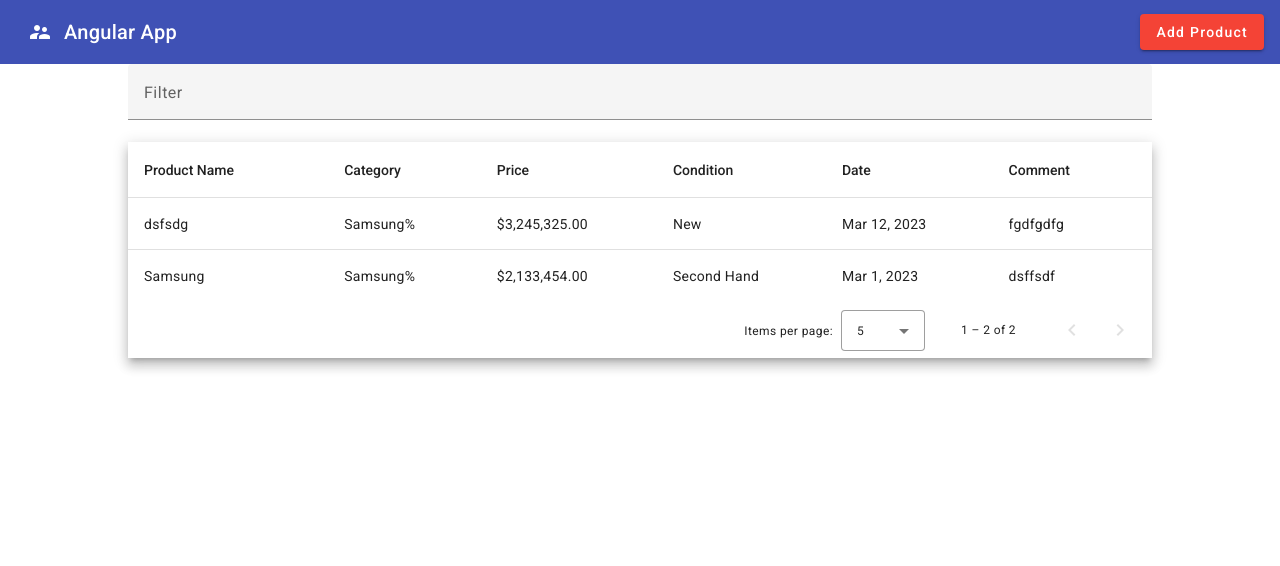
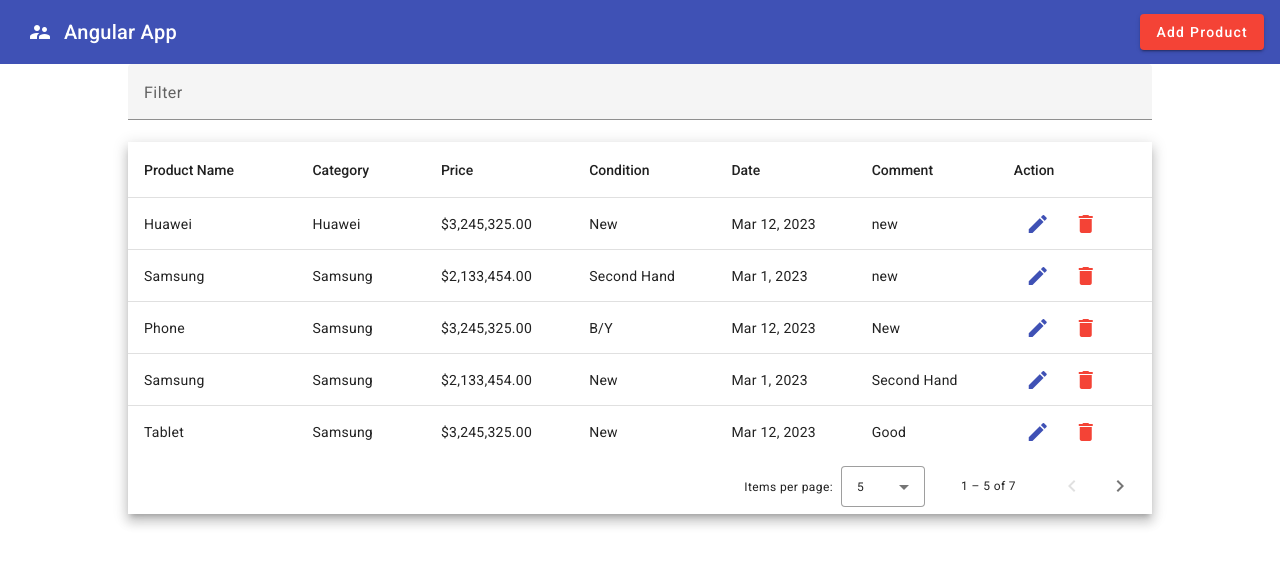
Before and after one commit to jasurbekyusuf/TodoApp, an Angular app: page / in a window 1280 px wide. Shown: the top 566 px of the page. Built offline with nearby package versions, Linux system fonts and the light colour scheme; data requests are answered from the project's data file.

Commit message:
SERVICES: Request to Api -> Finished

```diff
--- a/db.json
+++ b/db.json
@@ -1,11 +1,11 @@
 {
   "productList": [
     {
-      "productName": "dsfsdg",
-      "category": "Samsung",
+      "productName": "Huawei",
+      "category": "Huawei",
       "condition": "New",
       "price": "3245325",
-      "comment": "fgdfgdfg",
+      "comment": "new",
       "date": "2023-03-12T19:00:00.000Z",
       "id": 1
     },
@@ -14,9 +14,54 @@
       "category": "Samsung",
       "condition": "Second Hand",
       "price": "2133454",
-      "comment": "dsffsdf",
+      "comment": "new",
       "date": "2023-03-01T19:00:00.000Z",
       "id": 2
+    },
+    {
+      "productName": "Phone",
+      "category": "Samsung",
+      "condition": "B/Y",
+      "price": "3245325",
+      "comment": "New",
+      "date": "2023-03-12T19:00:00.000Z",
+      "id": 3
+    },
+    {
+      "productName": "Samsung",
+      "category": "Samsung",
+      "condition": "New",
+      "price": "2133454",
+      "comment": "Second Hand",
+      "date": "2023-03-01T19:00:00.000Z",
+      "id": 4
+    },
+    {
+      "productName": "Tablet",
+      "category": "Samsung",
+      "condition": "New",
+      "price": "3245325",
+      "comment": "Good",
+      "date": "2023-03-12T19:00:00.000Z",
+      "id": 5
+    },
+    {
+      "productName": "ewrtdsfgdfg",
+      "category": "Samsung",
+      "condition": "New",
+      "price": "45435345",
+      "comment": "dsfgfdgdfg",
+      "date": "2023-03-06T19:00:00.000Z",
+      "id": 6
+    },
+    {
+      "productName": "Mac",
+      "category": "Huawei",
+      "condition": "New",
+      "price": "353456436",
+      "comment": "errrrr",
+      "date": "2023-03-05T19:00:00.000Z",
+      "id": 7
     }
   ]
 }
--- a/src/app/app.component.html
+++ b/src/app/app.component.html
@@ -18,38 +18,53 @@
     <div class="mat-elevation-z8">
       <table mat-table [dataSource]="dataSource" matSort>
 
-        <!-- ID Column -->
+        <!-- Product Name Column -->
         <ng-container matColumnDef="productName">
           <th mat-header-cell *matHeaderCellDef mat-sort-header> Product Name </th>
           <td mat-cell *matCellDef="let row"> {{row.productName}} </td>
         </ng-container>
 
-        <!-- Progress Column -->
+        <!-- Category Column -->
         <ng-container matColumnDef="category">
           <th mat-header-cell *matHeaderCellDef mat-sort-header> Category </th>
-          <td mat-cell *matCellDef="let row"> {{row.category}}% </td>
+          <td mat-cell *matCellDef="let row"> {{row.category}} </td>
         </ng-container>
 
-        <!-- Name Column -->
+        <!-- Date Column -->
         <ng-container matColumnDef="date">
           <th mat-header-cell *matHeaderCellDef mat-sort-header> Date </th>
           <td mat-cell *matCellDef="let row"> {{row.date | date}} </td>
         </ng-container>
 
-        <!-- Fruit Column -->
+        <!-- Price Column -->
         <ng-container matColumnDef="price">
           <th mat-header-cell *matHeaderCellDef mat-sort-header> Price </th>
           <td mat-cell *matCellDef="let row"> {{row.price | currency}} </td>
         </ng-container>
 
+        <!-- Condition Column -->
         <ng-container matColumnDef="condition">
           <th mat-header-cell *matHeaderCellDef mat-sort-header> Condition </th>
           <td mat-cell *matCellDef="let row"> {{row.condition}} </td>
         </ng-container>
 
+        <!-- Comment Column -->
         <ng-container matColumnDef="comment">
           <th mat-header-cell *matHeaderCellDef mat-sort-header> Comment </th>
           <td mat-cell *matCellDef="let row"> {{row.comment}} </td>
+        </ng-container>
+
+        <!-- Action Column -->
+        <ng-container matColumnDef="action">
+          <th mat-header-cell *matHeaderCellDef mat-sort-header> Action </th>
+          <td mat-cell *matCellDef="let row">
+            <button mat-icon-button color="primary" (click)="editProduct(row)">
+              <mat-icon>edit</mat-icon>
+            </button>
+            <button mat-icon-button color="warn" (click)="deleteProduct(row.id)">
+              <mat-icon>delete</mat-icon>
+            </button>
+          </td>
         </ng-container>
 
         <tr mat-header-row *matHeaderRowDef="displayedColumns"></tr>
--- a/src/app/app.component.ts
+++ b/src/app/app.component.ts
@@ -14,7 +14,7 @@ import { MatTableDataSource } from '@angular/material/table';
 export class AppComponent implements OnInit{
   constructor(private dialog: MatDialog, private api: ApiService){}
 
-  displayedColumns: string[] = ['productName', 'category', 'price', 'condition', 'date', 'comment'];
+  displayedColumns: string[] = ['productName', 'category', 'price', 'condition', 'date', 'comment', 'action'];
   dataSource!: MatTableDataSource<any>;
 
   @ViewChild(MatPaginator) paginator!: MatPaginator;
@@ -28,6 +28,10 @@ export class AppComponent implements OnInit{
   openDialog() {
     this.dialog.open(DialogComponent, {
       width: "30%"
+    }).afterClosed().subscribe(res =>{
+      if(res === 'save'){
+        this.getAllProducts()
+      }
     });
   }
 
@@ -53,4 +57,28 @@ export class AppComponent implements OnInit{
       this.dataSource.paginator.firstPage();
     }
   }
+
+  editProduct(row: any){
+    this.dialog.open(DialogComponent, {
+      width: '30%',
+      data: row
+    }).afterClosed().subscribe(res =>{
+      if(res === 'update'){
+        this.getAllProducts()
+      }
+    });
+  }
+
+  deleteProduct(id: number){
+    this.api.deleteProduct(id)
+      .subscribe({
+        next:(res) => {
+          alert("Product deleted successfully")
+          this.getAllProducts()
+        },
+        error: ()=>{
+          alert("Something went wrong while get product")
+        }
+      })
+  }
 }
--- a/src/app/dialog/dialog.component.html
+++ b/src/app/dialog/dialog.component.html
@@ -47,6 +47,6 @@
 
   <div mat-dialog-actions [align]="'end'">
     <button mat-raised-button color="warn" mat-dialog-close>Close</button>
-    <button mat-raised-button color="primary" (click)="addProduct()">Save</button>
+    <button mat-raised-button color="primary" (click)="addProduct()">{{actionBtn}}</button>
   </div>
 </div>
--- a/src/app/dialog/dialog.component.ts
+++ b/src/app/dialog/dialog.component.ts
@@ -1,7 +1,8 @@
 import { ApiService } from './../services/api.service';
-import { Component, OnInit } from '@angular/core';
+import { Component, Inject, inject, OnInit } from '@angular/core';
 import { FormGroup, FormBuilder, Validators } from '@angular/forms';
-import { MatDialogRef } from '@angular/material/dialog';
+import { MatDialogRef, MAT_DIALOG_DATA } from '@angular/material/dialog';
+import { SafeValue } from '@angular/platform-browser';
 
 @Component({
   selector: 'app-dialog',
@@ -11,8 +12,14 @@ import { MatDialogRef } from '@angular/material/dialog';
 export class DialogComponent implements OnInit {
   conditionProduct: string[] = ["New", "Second Hand", "B/Y"]
   productForm!:FormGroup
+  actionBtn: string = "Save"
 
-  constructor(private formBuilder: FormBuilder, private api: ApiService, private dialogRef: MatDialogRef<DialogComponent>){}
+  constructor(
+    private formBuilder: FormBuilder,
+    private api: ApiService,
+    private dialogRef: MatDialogRef<DialogComponent>,
+    @Inject(MAT_DIALOG_DATA) public editData: any
+  ){}
 
   ngOnInit(): void {
     this.productForm = this.formBuilder.group({
@@ -23,9 +30,19 @@ export class DialogComponent implements OnInit {
       comment:['', Validators.required],
       date:['', Validators.required],
     })
+    if(this.editData){
+      this.actionBtn = "Update"
+      this.productForm.controls['productName'].setValue(this.editData.productName);
+      this.productForm.controls['category'].setValue(this.editData.category);
+      this.productForm.controls['condition'].setValue(this.editData.condition);
+      this.productForm.controls['price'].setValue(this.editData.price);
+      this.productForm.controls['comment'].setValue(this.editData.comment);
+      this.productForm.controls['date'].setValue(this.editData.date);
+    }
   }
 
   addProduct(){
+    if(!this.editData){
       if(this.productForm.valid){
         this.api.postProduct(this.productForm.value)
           .subscribe({
@@ -42,5 +59,22 @@ export class DialogComponent implements OnInit {
       else {
         alert("Please fill out all required fields");
       }
+    }else {
+      this.updateProduct()
     }
   }
+
+  updateProduct(){
+    this.api.putProduct(this.productForm.value, this.editData.id)
+    .subscribe({
+      next:(res)=>{
+        alert("Product updated successfully")
+        this.productForm.reset()
+        this.dialogRef.close('update')
+      },
+      error:() => {
+        alert("Something went wrong while adding")
+      }
+    })
+  }
+}
--- a/src/app/services/api.service.ts
+++ b/src/app/services/api.service.ts
@@ -15,4 +15,12 @@ export class ApiService {
   getProduct() {
     return this.http.get<any>("http://localhost:3000/productList/")
   }
+
+  putProduct(data: any, id: number){
+    return this.http.put<any>("http://localhost:3000/productList/"+id, data)
+  }
+
+  deleteProduct(id: number){
+    return this.http.delete<any>("http://localhost:3000/productList/"+id)
+  }
 }
```
Lines whose indentation alone changed are shown as unchanged.
